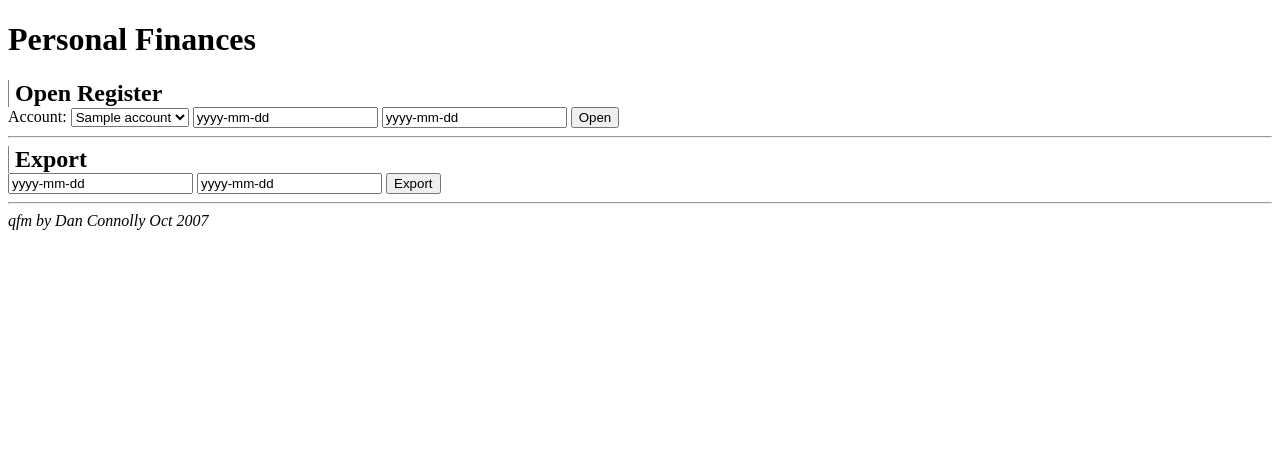
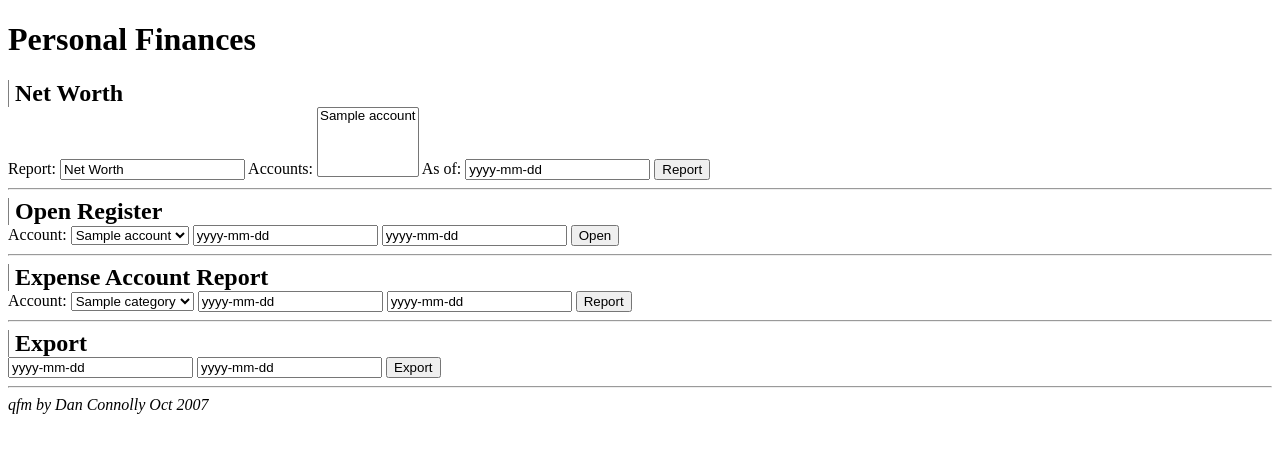
Before and after one commit to dckc/quacken, a Django app: template qfm/templates/accounts.html in a window 1280 px wide. Shown: the top 453 px of the page. Run offline with Django 3.2, Linux system fonts and the light colour scheme; the template is opened without the code that fills it: most values are stand-ins (such as "Sample title", 1, 10 or a date in 2020).

Commit message:
net worth report starting to work

```diff
--- a/qfm/media/finance.css
+++ b/qfm/media/finance.css
@@ -22,6 +22,11 @@ th, td { padding: 0 0.5em;
 thead th {vertical-align: bottom; border: 1px solid gray;
   border-width: 0 1px 1px 0;
   white-space: normal;}
+tfoot th {vertical-align: bottom; border: 1px solid gray;
+  border-width: 1px 0px 1px 0px;
+  white-space: normal;}
+tfoot td { border-width: 1px 1px 0px 0px; border: 1px solid gray;
+       font-weight: bold}
 th {border-right: 1px solid gray; border-bottom-style: dotted;
   white-space: nowrap;}
 
--- a/qfm/templates/accounts.html
+++ b/qfm/templates/accounts.html
@@ -8,26 +8,62 @@
 
 <h1>Personal Finances</h1>
 
+<div><h2>Net Worth</h2>
+
+<form action="networth">
+<div>
+Report: <input name="report" value="Net Worth" />
+Accounts: <select name="accts" multiple="multiple">
+{% for a in accounts %}
+<option value="{{a.id}}">{{ a.name }}</option>
+{% endfor %}
+</select>
+
+As of: <input type="text" name="date_end" value="yyyy-mm-dd" />
+<input type="submit" value="Report"/>
+</div>
+</form>
+
+</div>
+
+<hr />
 <div><h2>Open Register</h2>
+
 <form action="register">
-
 <div>Account: <select name="acct">
 {% for a in accounts %}
 <option value="{{a.id}}">{{ a.name }}</option>
 {% endfor %}
 </select>
-</form>
 
 <input type="text" name="date_start" value="yyyy-mm-dd" />
 <input type="text" name="date_end" value="yyyy-mm-dd" />
 <input type="submit" value="Open"/>
 </div>
+</form>
+
+<hr />
+
+<div><h2>Expense Account Report</h2>
+
+<form action="expense">
+<div>Account: <select name="cat">
+{% for c in categories %}
+<option value="{{c.id}}">{{ c.name }}</option>
+{% endfor %}
+</select>
+
+<input type="text" name="date_start" value="yyyy-mm-dd" />
+<input type="text" name="date_end" value="yyyy-mm-dd" />
+<input type="submit" value="Report"/>
+</div>
+</form>
 
 <hr />
 
 <div><h2>Export</h2>
+
 <form action="export">
-
 <div>
 <input type="text" name="from" value="yyyy-mm-dd" />
 <input type="text" name="to" value="yyyy-mm-dd" />
--- a/qfm/templates/register.html
+++ b/qfm/templates/register.html
@@ -10,6 +10,8 @@
 </head>
 <body>
 <h1>{{account.name}}</h1>
+
+{% load financial %}
 
 <table cellspacing="0">
 <thead>
@@ -30,9 +32,9 @@
    <strong class="fn">{{t.payee}}</strong>
   </td>
   <td>&nbsp;</td>
-  <td class="amt trx">{{t.amount|floatformat:2}}</td>
+  <td class="amt trx">{{t.amount|currency}}</td>
   <td class="amt bal"
-    >{{t.balance|floatformat:2}}</td>
+    >{{t.balance|currency}}</td>
  </tr>
 
 {% for s in t.split_set.all %}
--- a/qfm/urls.py
+++ b/qfm/urls.py
@@ -3,8 +3,9 @@ from django.conf import settings
 
 urlpatterns = patterns('',
     (r'^$', 'dm93data.qfm.views.accounts'),
+    (r'^networth', 'dm93data.qfm.views.networth'),
+    (r'^register', 'dm93data.qfm.views.register'),
     (r'^register/(?P<acct>\d+)', 'dm93data.qfm.views.register'),
-    (r'^register', 'dm93data.qfm.views.register'),
     (r'^export', 'dm93data.qfm.views.export'),
     (r'^api/categories/', 'dm93data.qfm.views.category_choices'),
 )
```
Also changed, not shown: qfm/templates/base.html (added, +13 -0 lines), qfm/templates/report.html (added, +31 -0 lines), qfm/views.py (+24 -1 lines), 1 other file.
